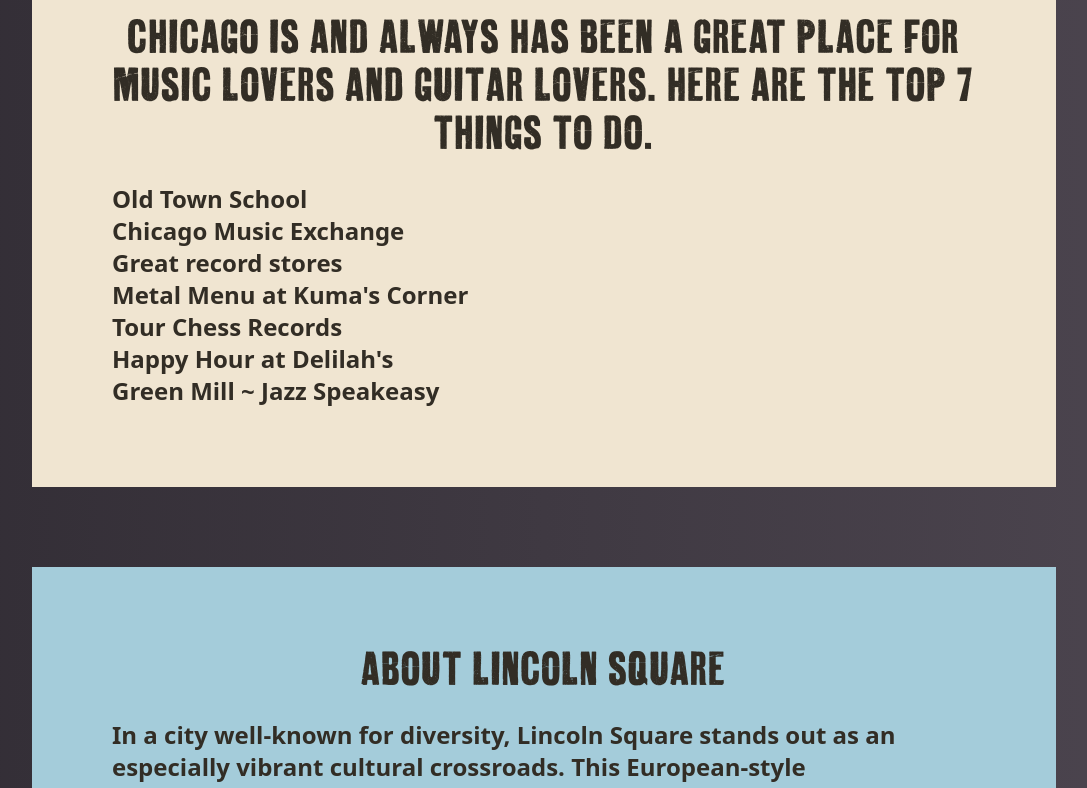
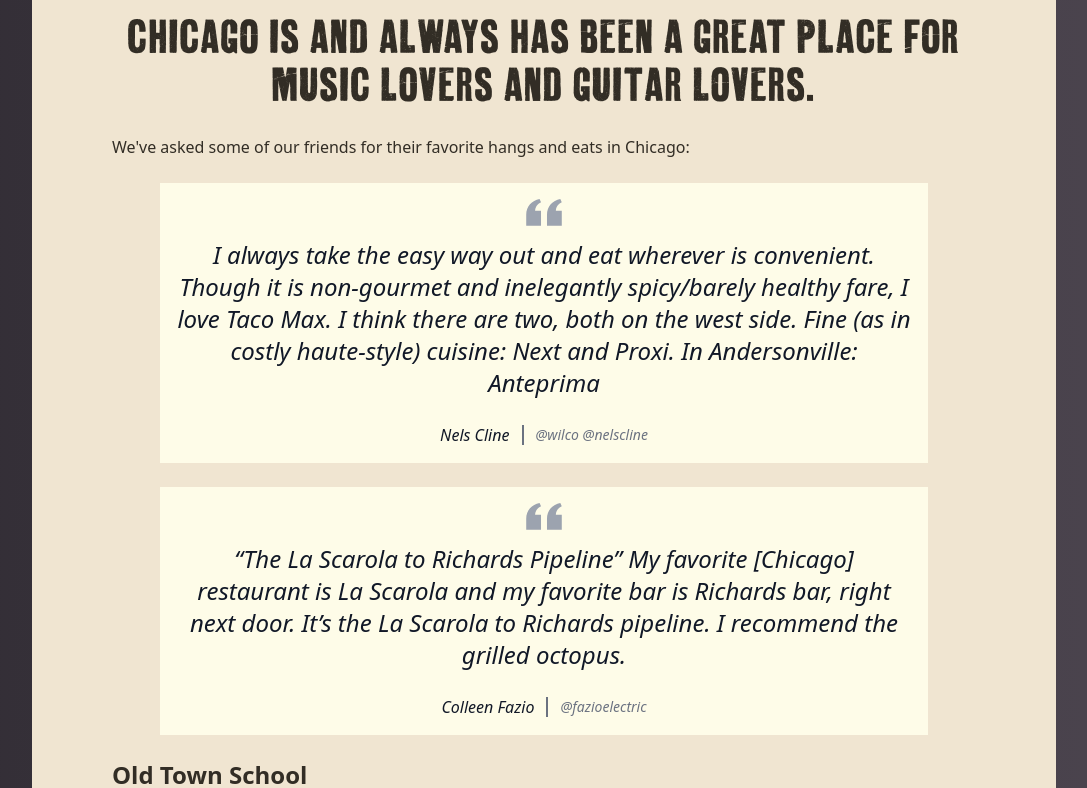
Before and after one commit to oldtownschool/fretboard-summit, a Next.js app: page /chicago in a window 1280 px wide. Shown: the part 1300-2088 px from the top of the page, without its empty margins (96-1183 px from the left). Built offline with nearby package versions, Linux system fonts and the light colour scheme.

Commit message:
update /chicago page with blocquotes and headlines

```diff
--- a/app/chicago/page.js
+++ b/app/chicago/page.js
@@ -1,7 +1,7 @@
 import Image from "next/image";
 import { Navbar } from "../components/Navbar.jsx";
 import Link from "next/link";
-import { Footer } from "../components/Footer";
+import { Footer } from "../components/Footer.jsx";
 
 export default function Directions() {
   return (
@@ -19,7 +19,7 @@ export default function Directions() {
             />
           </div>
           <h2 className="tracking-wider font-aurochs font-normal uppercase text-5xl text-center my-6">
-            GETTING HERE
+            Getting Here & Chicago Info
           </h2>
           <p className="text-xl">
             Old Town School of Folk Music is hosting the Fretboard Summit at the
@@ -46,12 +46,47 @@ export default function Directions() {
 
         <div className="my-10 w-full max-w-5xl sm:flex-col sm:flex p-4 sm:py-14 sm:px-20 bg-[#F0E5D1] text-[#322D25]">
           <h2 className="tracking-wider font-aurochs font-normal uppercase text-5xl text-center">
-            Chicago is and always has been a great place for music lovers and
-            guitar lovers. Here are the top 7 things to do.
+          CHICAGO IS AND ALWAYS HAS BEEN A GREAT PLACE FOR MUSIC LOVERS AND GUITAR LOVERS.
           </h2>
+
+          <p className="mt-6">We&apos;ve asked some of our friends for their favorite hangs and eats in Chicago:</p>
+
+          <figure className="max-w-screen-md mx-auto text-center mt-6 bg-yellow-50 p-4">
+            <svg aria-hidden="true" class="w-10 h-10 mx-auto text-gray-400 dark:text-gray-600" viewBox="0 0 24 27" fill="none" xmlns="http://www.w3.org/2000/svg"><path d="M14.017 18L14.017 10.609C14.017 4.905 17.748 1.039 23 0L23.995 2.151C21.563 3.068 20 5.789 20 8H24V18H14.017ZM0 18V10.609C0 4.905 3.748 1.038 9 0L9.996 2.151C7.563 3.068 6 5.789 6 8H9.983L9.983 18L0 18Z" fill="currentColor"/></svg>
+            <blockquote>
+                <p className="text-2xl italic font-medium text-gray-900 dark:text-white">I always take the easy way out and eat wherever is convenient. Though it is non-gourmet and inelegantly spicy/barely healthy fare, I love <Link href="https://www.tacomaxmx.com/">Taco Max</Link>. I think there are two, both on the west side. Fine &#40;as in costly haute-style&#41; cuisine: <Link href="https://www.nextrestaurant.com/">Next</Link> and <Link href="https://www.proxichicago.com/"></Link>Proxi. In Andersonville: <Link href="https://www.anteprimachicago.net/">Anteprima</Link></p>
+            </blockquote>
+            <figcaption className="flex items-center justify-center mt-6 space-x-3">
+                <div className="flex items-center divide-x-2 divide-gray-500 dark:divide-gray-700">
+                    <cite className="pr-3 font-medium text-gray-900 dark:text-white">Nels Cline </cite>
+                    <cite className="pl-3 text-sm text-gray-500 dark:text-gray-400"><Link
+            href="https://www.instagram.com/wilco/">@wilco</Link> <Link
+            href="https://www.instagram.com/nelscline/">@nelscline</Link> </cite>
+                </div>
+            </figcaption>
+        </figure>
+
+        <figure className="max-w-screen-md mx-auto text-center mt-6 bg-yellow-50 p-4">
+            <svg aria-hidden="true" class="w-10 h-10 mx-auto text-gray-400 dark:text-gray-600" viewBox="0 0 24 27" fill="none" xmlns="http://www.w3.org/2000/svg"><path d="M14.017 18L14.017 10.609C14.017 4.905 17.748 1.039 23 0L23.995 2.151C21.563 3.068 20 5.789 20 8H24V18H14.017ZM0 18V10.609C0 4.905 3.748 1.038 9 0L9.996 2.151C7.563 3.068 6 5.789 6 8H9.983L9.983 18L0 18Z" fill="currentColor"/></svg>
+            <blockquote>
+                <p className="text-2xl italic font-medium text-gray-900 dark:text-white">“The La Scarola to Richards Pipeline” My favorite &#91;Chicago&#93; restaurant is La Scarola and my favorite bar is Richards bar, right next door. It’s the La Scarola to Richards pipeline. I recommend the grilled octopus.</p>
+            </blockquote>
+            <figcaption className="flex items-center justify-center mt-6 space-x-3">
+                <div className="flex items-center divide-x-2 divide-gray-500 dark:divide-gray-700">
+                    <cite className="pr-3 font-medium text-gray-900 dark:text-white">		Colleen Fazio </cite>
+                    <cite className="pl-3 text-sm text-gray-500 dark:text-gray-400"><Link
+            href="https://www.instagram.com/fazioelectric/">@fazioelectric</Link>  </cite>
+                </div>
+            </figcaption>
+        </figure>
+
+
+
           <ul className="font-bold text-2xl my-6">
-            <li></li>
-            <Link href="https://www.oldtownschool.org/">Old Town School</Link>
+            <li>
+              <Link href="https://www.oldtownschool.org/">Old Town School</Link>
+            </li>
+
             <li>
               <Link href="https://www.chicagomusicexchange.com/">
                 Chicago Music Exchange
```
